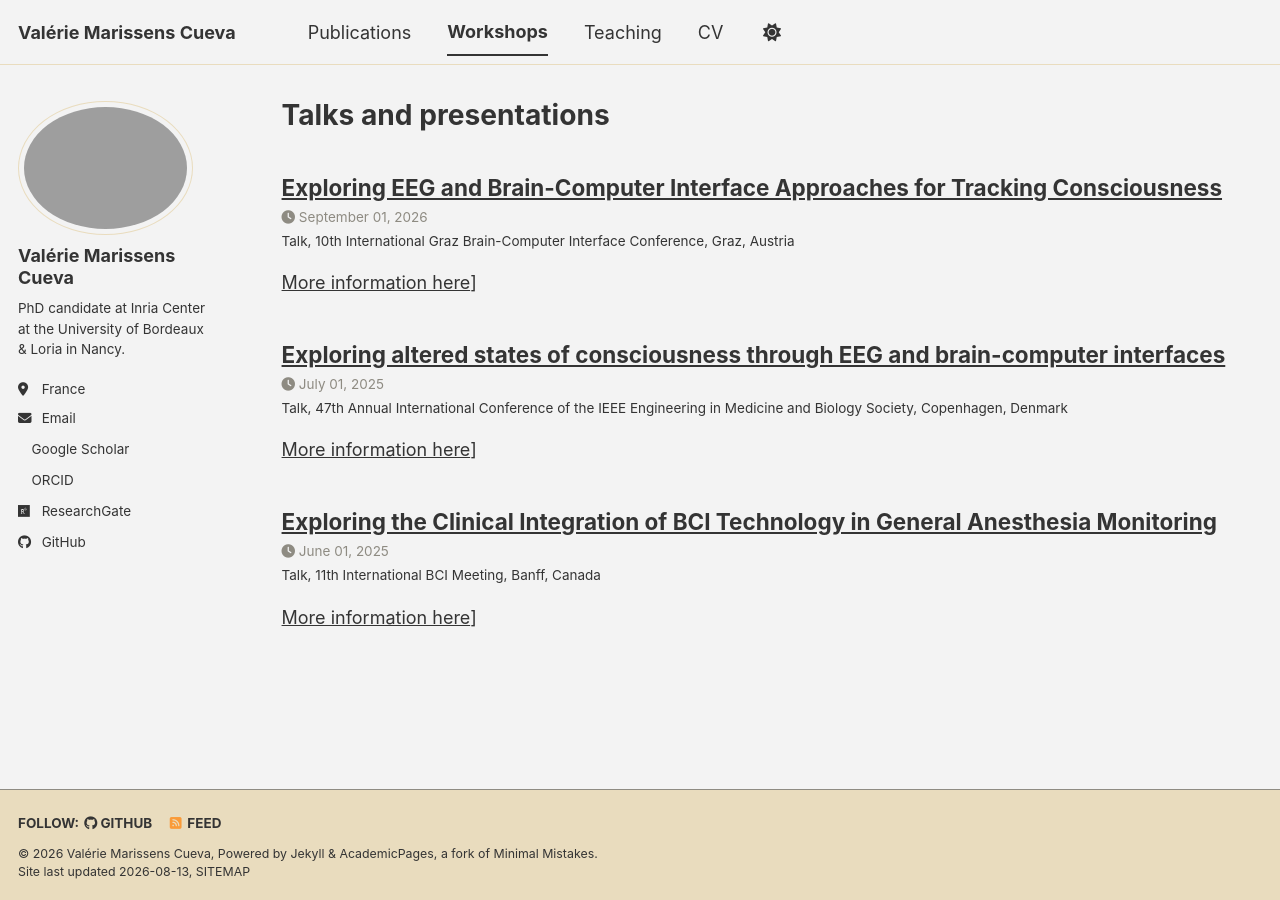
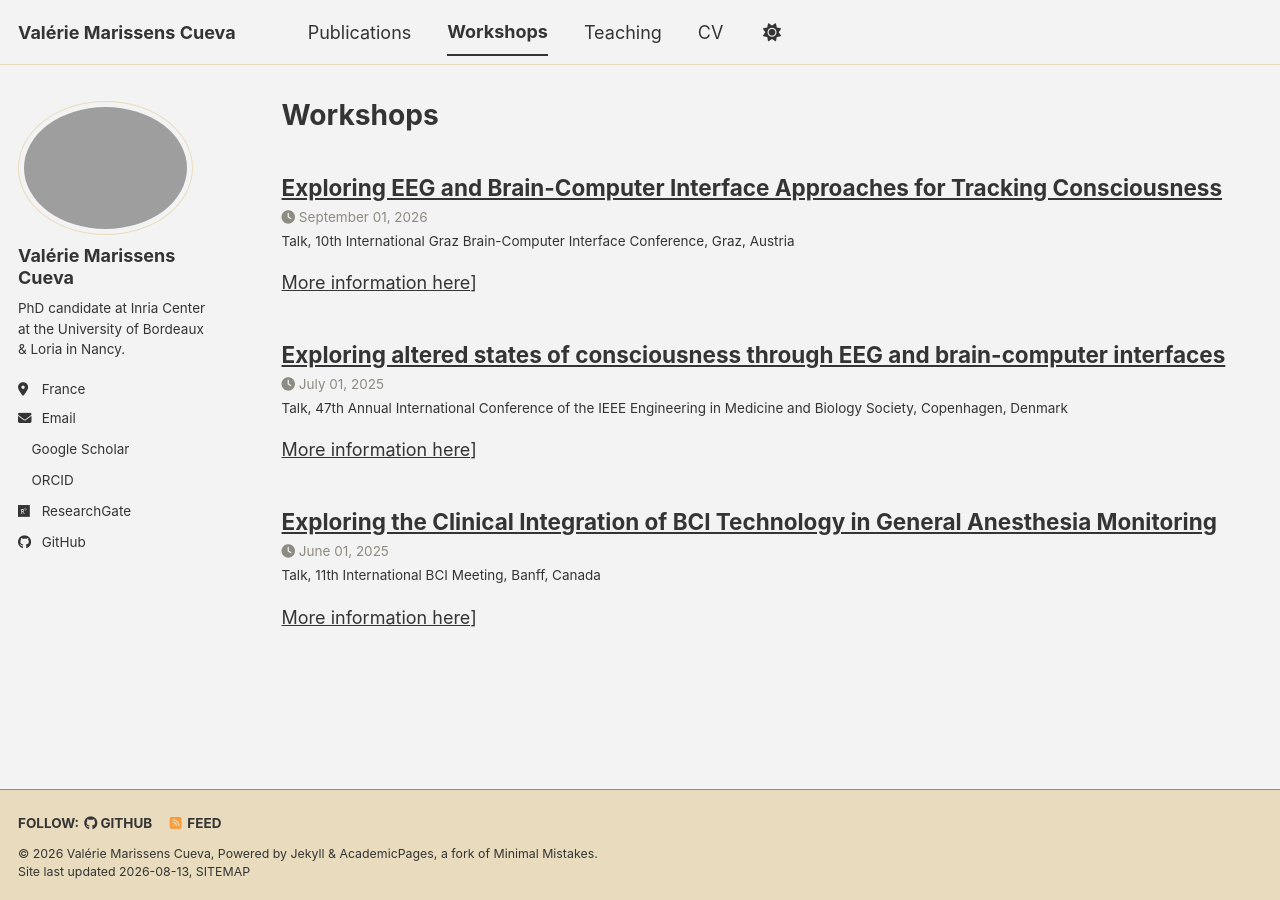
Before and after one commit to vmarissenscueva/vmarissenscueva.github.io, a Jekyll site: the page built from _pages/talks.html, in a window 1280 px wide. Built offline with Jekyll 4.4.1, drawn with Linux system fonts in a browser that asks for light colours; a style sheet for code colours, icons or effects is not loaded.

Commit message:
Update talks.html

```diff
--- a/_pages/talks.html
+++ b/_pages/talks.html
@@ -1,6 +1,6 @@
 ---
 layout: archive
-title: "Talks and presentations"
+title: "Workshops"
 permalink: /talks/
 author_profile: true
 ---
```
